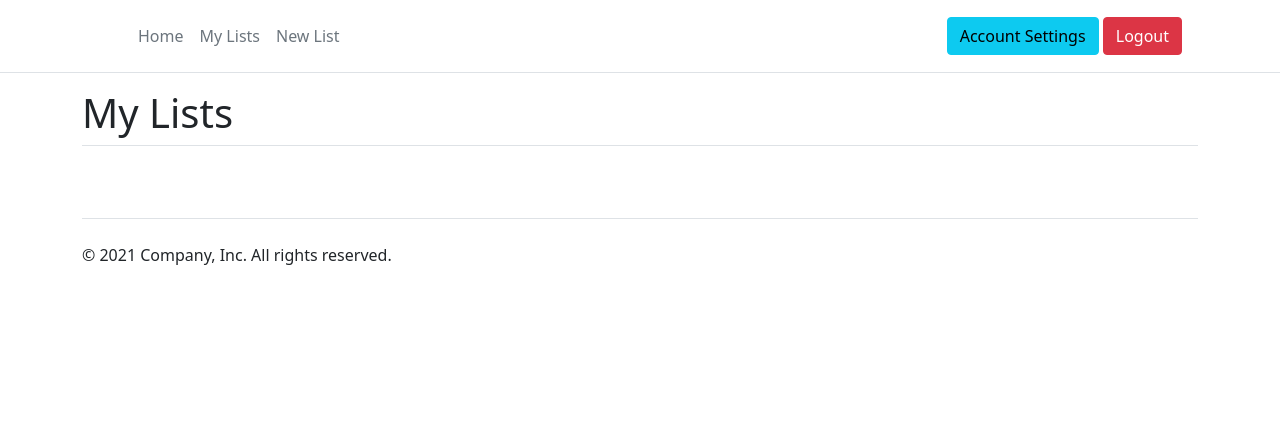
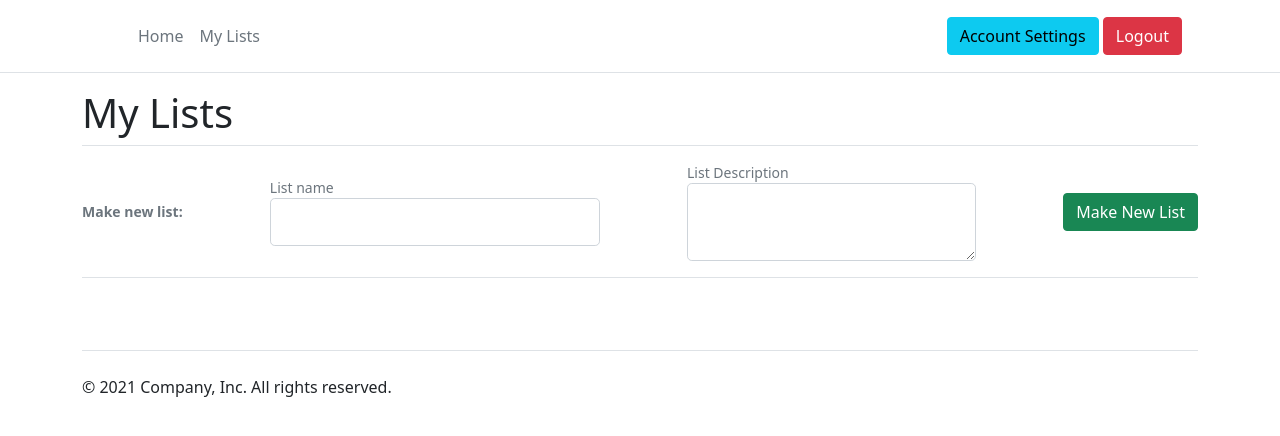
Before and after one commit to dkthecoder/Mr-listy-the-list-making-CRUD-app, a Flask app: page /my_lists in a window 1280 px wide. Shown: the top 436 px of the page. Run offline with Flask 2, Linux system fonts and the light colour scheme; the visitor is signed in with stand-in values (Sample User, id 1); data that the repository does not hold is empty.

Commit message:
added NewListform to forms.py. began working on list routing. navbar items change depending on session status. in layout. written up list.html for displaying a lists items, written up my_list.html with newlist form.

```diff
--- a/forms.py
+++ b/forms.py
@@ -1,6 +1,5 @@
 from flask_wtf import FlaskForm
 from wtforms import StringField, PasswordField, SubmitField, BooleanField, TextAreaField
-from wtforms import validators
 from wtforms.validators import DataRequired, Length, EqualTo, Email
 
 class RegistrationForm(FlaskForm):
@@ -28,3 +27,8 @@ class ListForm(FlaskForm):
     list_item = TextAreaField('Note', validators=[DataRequired()])
     mark_done = BooleanField('Mark Done?!')
     submit = SubmitField('Add')
+
+class NewListForm(FlaskForm):
+    new_list_name = StringField('List name', validators=[Length(min=2, max=50)])
+    new_list_description = TextAreaField('List Description', validators=[DataRequired()])
+    submit = SubmitField('Make New List')
--- a/run.py
+++ b/run.py
@@ -1,7 +1,8 @@
 from datetime import timedelta
 from flask import Flask
 from flask import render_template, url_for, redirect, flash, session
-from forms import RegistrationForm,LoginForm, MyAccountForm, ListForm
+from werkzeug.wrappers import request
+from forms import RegistrationForm,LoginForm, MyAccountForm, ListForm, NewListForm
 from datetime import timedelta
 from mysql import connector
 import bcrypt
@@ -25,12 +26,13 @@ def index():
 #my lists
 @app.route('/my_lists', methods=['POST', 'GET'])
 def my_lists():
+    form = NewListForm()
     if 'loggedin' in session:
 
         cursor.execute("SELECT list_name, date_created, description, idlists FROM lists WHERE userid = '{0}';".format(session['userid']))
         list_data = cursor.fetchall()
 
-        return render_template("my_lists.html", user_lists = list_data)
+        return render_template("my_lists.html", form=form, user_lists = list_data)
     else:
         return redirect(url_for('login'))
 
@@ -38,18 +40,25 @@ def my_lists():
 
 #list (to modify/create list)
 #add custom URL
-@app.route('/list', methods=['POST', 'GET'])
-def list():
-    form = ListForm()
-    #if/else if value rom newlist button
-        #if true, then generates a new list
+@app.route('/list/<list_id>', methods=['POST', 'GET'])
+def list(list_id):
+    #check if user is logged in
+    form = NewListForm()
+    if list_id.isdigit():
+        cursor.execute("SELECT item_name, date_created FROM items WHERE list_owner = '{0}';".format(list_id))
+        items_in_list = cursor.fetchall()
+        print(items_in_list)
+        return render_template("list.html", form=form, list_items = items_in_list)
+        #ADD button to delete item
+        #dispaly name of list
+
+    #else must be a new list
+    else:
     #else, returns list from database
         #ability to delete items from list
         #ability to add items to list
         #ability to delete the list
-
-
-    return render_template("list.html", form=form)
+        return render_template("list.html", form=form)
 
 
 
--- a/templates/layout.html
+++ b/templates/layout.html
@@ -19,9 +19,12 @@
          </a>
 
          <ul class="nav col-12 col-lg-auto me-lg-auto mb-2 justify-content-center mb-md-0">
+            {% if 'loggedin' in session %}
            <li><a href="{{ url_for('index') }}" class="nav-link px-2 link-secondary">Home</a></li>
            <li><a href="{{ url_for('my_lists') }}" class="nav-link px-2 link-secondary">My Lists</a></li>
-           <li><a href="{{ url_for('list') }}" class="nav-link px-2 link-secondary">New List</a></li>
+           {% else %}
+           <li><a href="{{ url_for('index') }}" class="nav-link px-2 link-secondary">Home</a></li>
+           {% endif %}
          </ul>
 
          <form class="col-12 col-lg-auto mb-3 mb-lg-0 me-lg-3">
--- a/templates/my_lists.html
+++ b/templates/my_lists.html
@@ -13,11 +13,59 @@
     <p class="media-body pb-3 mb-0 small lh-125 border-bottom border-gray">
       <strong class="d-block text-gray-dark">{{ list_name }} - {{ date_created }}</strong>
       {{ description }}
-      <button type="button" class="btn btn-secondary">{{ idlists }}</button>
     </p>
+    <a href="/list/{{idlists}}" class="btn btn-secondary">View List</a>
   </div>
 </div>
 
 {% endfor %}
 
+<form>
+  <Fieldset>
+    <div class="media text-muted pt-3">
+      <div class="media-body pb-3 mb-0 small lh-125 border-bottom border-gray">
+        <div class="d-flex justify-content-between align-items-center w-100">
+          <strong class="text-gray-dark">Make new list:</strong>
+
+          <div class="form-group">
+            {{ form.new_list_name.label(class="form-control-label") }}
+
+            {% if form.new_list_name.errors %}
+            {{ form.new_list_name(class="form-control form-control-lg is-invalid") }}
+            <div class="invalid-feedback">
+              {% for error in form.new_list_name.errors %}
+              <span>{{ error }}</span>
+              {% endfor %}
+            </div>
+            {% else %}
+            {{ form.new_list_name(class="form-control form-control-lg") }}
+            {% endif %}
+          </div>
+
+          <div class="form-group">
+            {{ form.new_list_description.label(class="form-control-label") }}
+
+            {% if form.new_list_description.errors %}
+            {{ form.new_list_description(class="form-control form-control-lg is-invalid") }}
+            <div class="invalid-feedback">
+              {% for error in form.new_list_description.errors %}
+              <span>{{ error }}</span>
+              {% endfor %}
+            </div>
+            {% else %}
+            {{ form.new_list_description(class="form-control form-control-lg") }}
+            {% endif %}
+          </div>
+
+          <div class="form-group">
+            {{ form.submit(class="btn btn-success") }}
+          </div>
+
+        </div>
+      </div>
+    </div>
+  </Fieldset>
+</form>
+
+
 {% endblock %}
```
Also changed, not shown: templates/list.html (+54 -5 lines).
